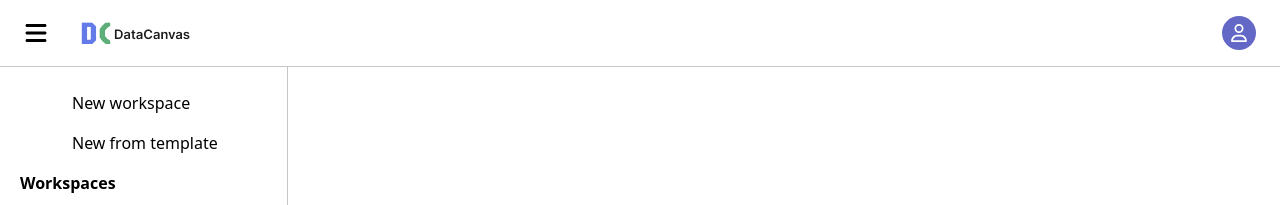
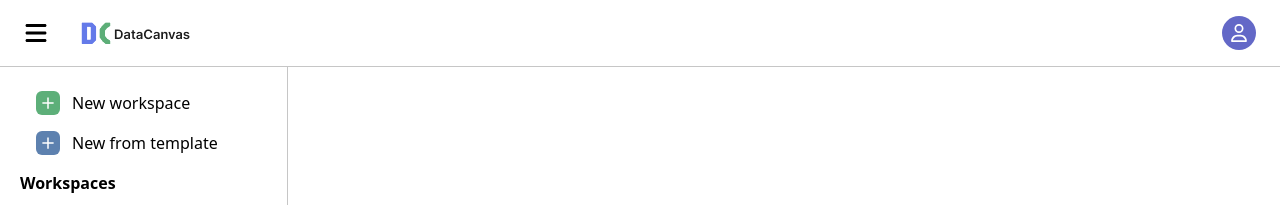
Before and after one commit to TahianSylvain/data-canvas-web, a Next.js app: page / in a window 1280 px wide. Shown: the top 205 px of the page. Built offline with nearby package versions, Linux system fonts and the light colour scheme.

Commit message:
fix: correction du backgroundColor des icones du sidebar

```diff
--- a/src/components/sidebar/sidebar.tsx
+++ b/src/components/sidebar/sidebar.tsx
@@ -25,7 +25,9 @@ export default function Sidebar() {
 			<div className="flex flex-col mb-2">
 				{CONTENTS.create_section.map((item, id) => {
 					return <button key={id} className="flex items-center gap-3 p-2 px-4">
-						<span className={`h-6 w-6 text-white flex items-center justify-center bg-[${item.bgColor}] rounded-md`}>
+						<span className={`h-6 w-6 text-white flex items-center justify-center rounded-md`}
+							style={{backgroundColor: `${item.bgColor}`}}
+						>
 							<IoMdAdd size={18} />
 						</span>
 						<span>{item.label}</span>
```
